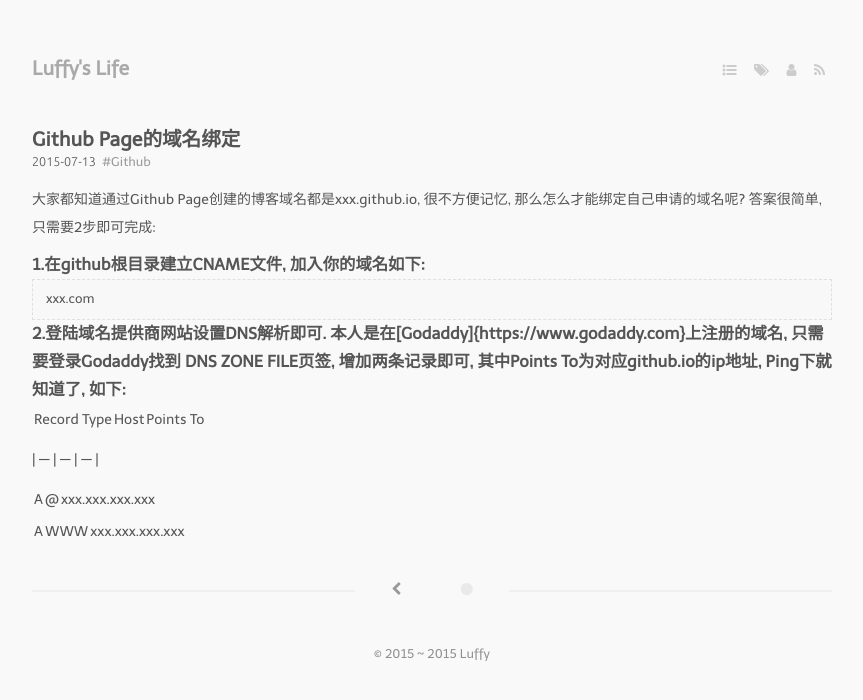
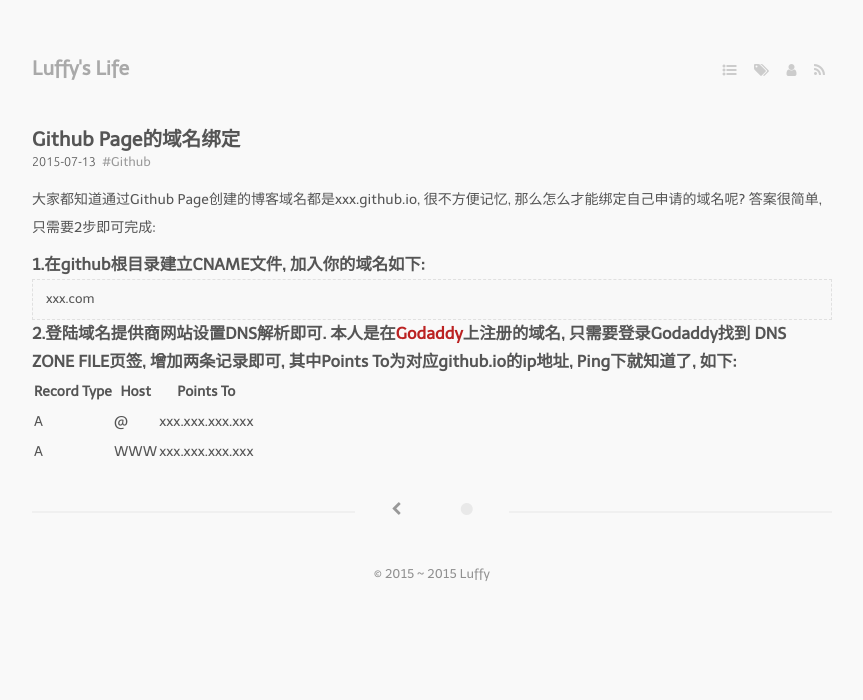
Before and after one commit to luffy0908/luffy0908.github.io, a Jekyll site: the page built from _posts/2015-07-13-Github Page的域名绑定.md, in a window 1280 px wide. Shown: the top 700 px of the page, without its empty margins (208-1071 px from the left). Built offline with Jekyll 4.4.1, drawn with Linux system fonts in a browser that asks for light colours; nearby versions of some CDN libraries; Markdown is read by kramdown in place of the engine named in the settings; part of the change alters nothing that is shown.

Commit message:
update Github domain

```diff
--- a/_posts/2015-07-13-Github Page的域名绑定.md
+++ b/_posts/2015-07-13-Github Page的域名绑定.md
@@ -13,12 +13,9 @@ tags:
 
 > xxx.com
 
-### 2.登陆域名提供商网站设置DNS解析即可. 本人是在[Godaddy]{https://www.godaddy.com}上注册的域名, 只需要登录Godaddy找到  DNS ZONE FILE页签, 增加两条记录即可, 其中Points To为对应github.io的ip地址, Ping下就知道了, 如下:
+### 2.登陆域名提供商网站设置DNS解析即可. 本人是在[Godaddy](https://www.godaddy.com)上注册的域名, 只需要登录Godaddy找到  DNS ZONE FILE页签, 增加两条记录即可, 其中Points To为对应github.io的ip地址, Ping下就知道了, 如下:
 
 | Record Type | Host | Points To       |
-
 | ---         | ---  | ---             |
-
 | A           |  @   | xxx.xxx.xxx.xxx |
-
 | A           | WWW  | xxx.xxx.xxx.xxx |
```
